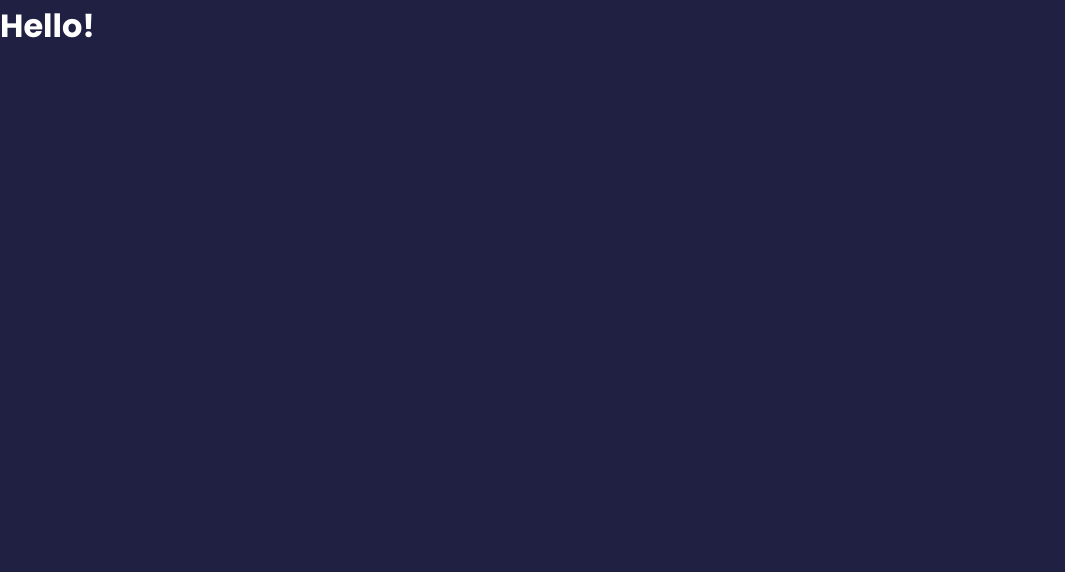
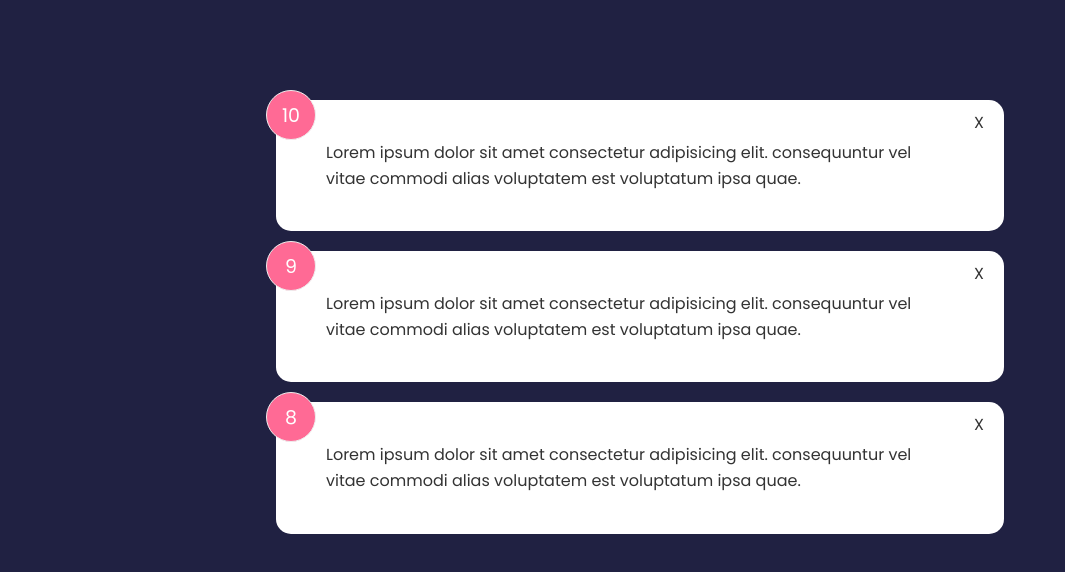
Before and after one commit to johanmha/svelte-feedback-app, a Svelte app: page / in a window 1280 px wide. Shown: the top 572 px of the page, without its empty margins (0-1065 px from the left). Built offline with nearby package versions, Linux system fonts and the light colour scheme.

Commit message:
implement cards with delete card feature

```diff
--- a/src/App.svelte
+++ b/src/App.svelte
@@ -1,6 +1,30 @@
 <script>
+  import FeedbackList from "./components/FeedbackList.svelte";
+
+  let feedback = [
+    {
+      id: 1,
+      rating: 10,
+      text: "Lorem ipsum dolor sit amet consectetur adipisicing elit. consequuntur vel vitae commodi alias voluptatem est voluptatum ipsa quae.",
+    },
+    {
+      id: 2,
+      rating: 9,
+      text: "Lorem ipsum dolor sit amet consectetur adipisicing elit. consequuntur vel vitae commodi alias voluptatem est voluptatum ipsa quae.",
+    },
+    {
+      id: 3,
+      rating: 8,
+      text: "Lorem ipsum dolor sit amet consectetur adipisicing elit. consequuntur vel vitae commodi alias voluptatem est voluptatum ipsa quae.",
+    },
+  ];
+
+  const deleteFeedback = (e) => {
+    const itemID = e.detail;
+    feedback = feedback.filter((item) => item.id != itemID);
+  };
 </script>
 
-<main>
-  <h1>Hello!</h1>
+<main class="container">
+  <FeedbackList {feedback} on:delete-feedback={deleteFeedback} />
 </main>
--- /dev/null
+++ b/src/components/Card.svelte
@@ -0,0 +1,12 @@
+<div class="card"><slot /></div>
+
+<style>
+  .card {
+    background-color: #fff;
+    color: #333;
+    padding: 40px 50px;
+    border-radius: 15px;
+    margin: 20px 0;
+    position: relative;
+  }
+</style>
--- /dev/null
+++ b/src/components/FeedbackItem.svelte
@@ -0,0 +1,41 @@
+<script>
+  import { createEventDispatcher } from "svelte";
+  import Card from "./Card.svelte";
+  export let item = {};
+
+  const dispatch = createEventDispatcher();
+
+  let deleteFeedback = (itemID) => {
+    dispatch("delete-feedback", itemID);
+  };
+</script>
+
+<Card>
+  <div class="num-display">{item.rating}</div>
+  <div class="close" on:click={() => deleteFeedback(item.id)}>X</div>
+  <p class="text-display">{item.text}</p>
+</Card>
+
+<style>
+  .num-display {
+    position: absolute;
+    top: -10px;
+    left: -10px;
+    color: #fff;
+    background-color: #ff6a95;
+    border-radius: 50%;
+    width: 50px;
+    height: 50px;
+    border: 1px #eee solid;
+    text-align: center;
+    padding: 10px;
+    font-size: 19px;
+  }
+
+  .close {
+    position: absolute;
+    top: 10px;
+    right: 20px;
+    cursor: pointer;
+  }
+</style>
--- /dev/null
+++ b/src/components/FeedbackList.svelte
@@ -0,0 +1,10 @@
+<script>
+  import FeedbackItem from "./FeedbackItem.svelte";
+  export let feedback = [];
+</script>
+
+<div>
+  {#each feedback as fb}
+    <FeedbackItem item={fb} on:delete-feedback />
+  {/each}
+</div>
```
